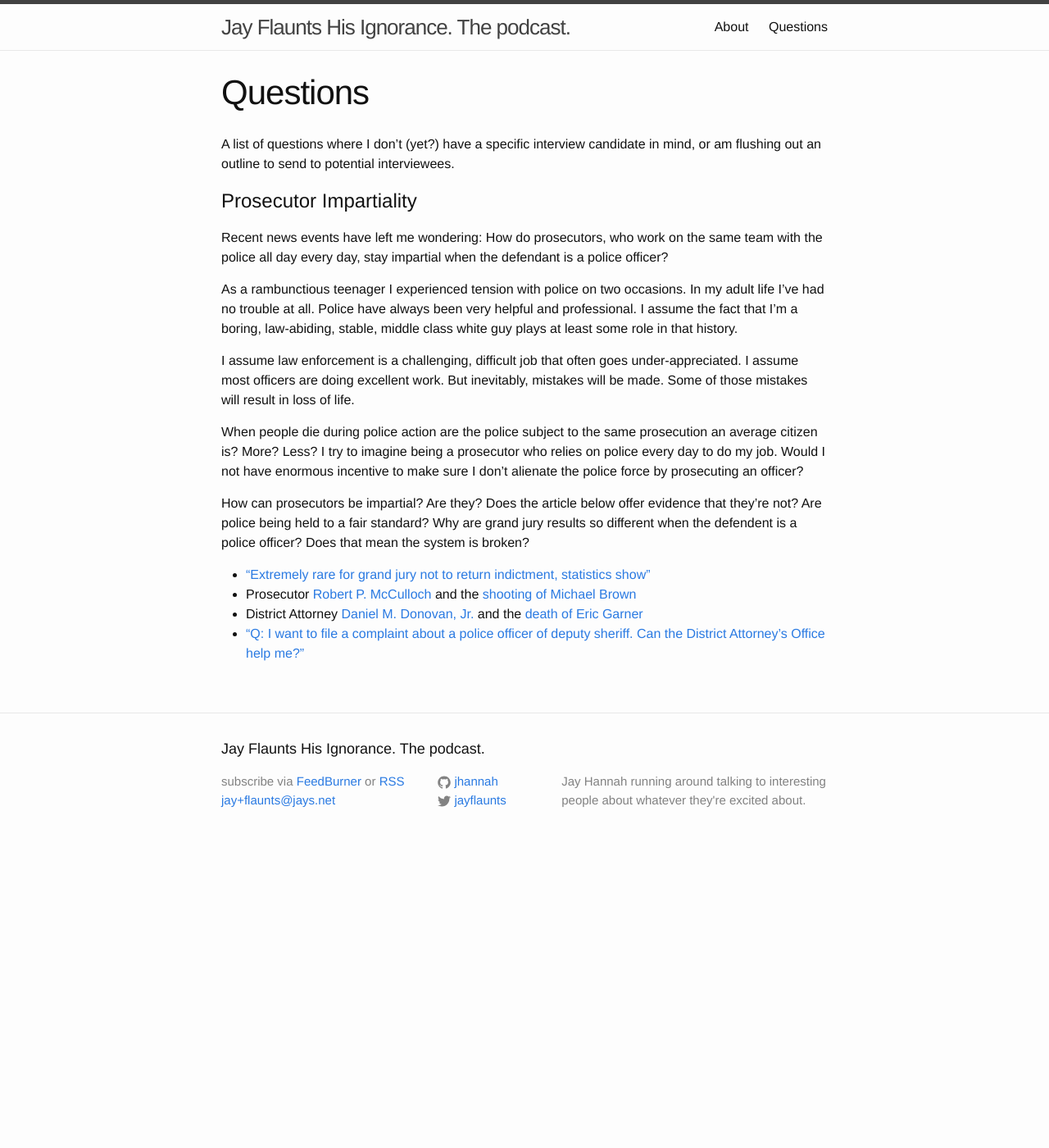
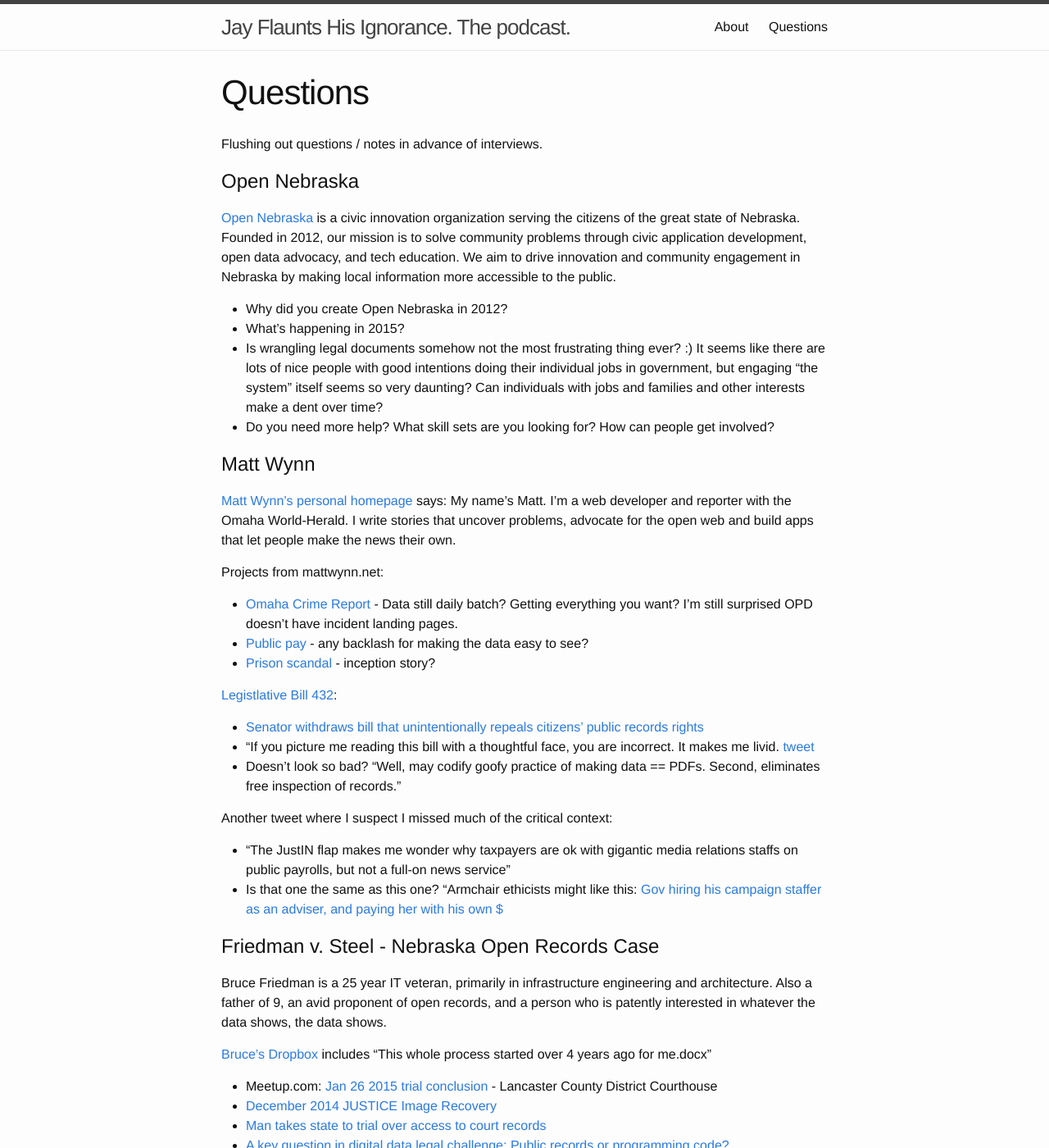
Before and after one commit to jhannah/jayflaunts, a Jekyll site: the page built from questions.md, in a window 1280 px wide and 1400 px high. Shown: the whole window at 82% size. Built offline with Jekyll 4.4.1, drawn with Linux system fonts in a browser that asks for light colours; some of the changed text lies outside the part shown.

Commit message:
Flushed out questions some more

```diff
--- a/questions.md
+++ b/questions.md
@@ -4,8 +4,69 @@
 permalink: /questions/
 ---
 
-A list of questions where I don't (yet?) have a specific interview candidate in mind,
-or am flushing out an outline to send to potential interviewees.
+Flushing out questions / notes in advance of interviews.
+
+
+# <a name="on"></a>Open Nebraska
+
+[Open Nebraska](http://opennebraska.io/) is a civic innovation organization serving the
+citizens of the great state of Nebraska. Founded in 2012, our mission is to solve
+community problems through civic application development, open data advocacy, and tech
+education. We aim to drive innovation and community engagement in Nebraska by making
+local information more accessible to the public.
+
+* Why did you create Open Nebraska in 2012?
+* What's happening in 2015?
+* Is wrangling legal documents somehow not the most frustrating thing ever? :)
+It seems like there are lots of nice people with good intentions doing their individual
+jobs in government, but engaging "the system" itself seems so very daunting?
+Can individuals with jobs and families and other interests make a dent over time?
+* Do you need more help? What skill sets are you looking for? How can people get involved?
+
+
+# <a name="wynn"></a>Matt Wynn
+
+[Matt Wynn's personal homepage](http://mattwynn.net/) says: My name’s Matt. I’m a web developer and reporter with
+the Omaha World-Herald. I write stories that uncover problems, advocate for the open web and
+build apps that let people make the news their own.
+
+Projects from mattwynn.net:
+
+* [Omaha Crime Report](http://omahacrimereport.com/) - Data still daily batch?
+Getting everything you want? I'm still surprised OPD doesn't have incident landing pages.
+* [Public pay](http://dataomaha.com/salaries) - any backlash for making the data easy to see?
+* [Prison scandal](http://dataomaha.com/prison) - inception story?
+
+[Legistlative Bill 432](http://www.nebraskalegislature.gov/FloorDocs/104/PDF/Intro/LB432.pdf):
+
+* [Senator withdraws bill that unintentionally repeals citizens' public records rights](http://www.omaha.com/news/legislature/senator-withdraws-bill-that-unintentionally-repeals-citizens-public-records-rights/article_ae59958d-34e1-597a-b688-6576d46b8773.html#.VMvAGn8leHA.twitter)
+* "If you picture me reading this bill with a thoughtful face, you are incorrect. It makes me livid.
+[tweet](https://twitter.com/mattwynn/status/558679098281574401)
+* Doesn't look so bad? "Well, may codify goofy practice of making data == PDFs.
+Second, eliminates free inspection of records."
+
+Another tweet where I suspect I missed much of the critical context:
+
+* "The JustIN flap makes me wonder why taxpayers are ok with gigantic media relations staffs on public payrolls, but not a full-on news service"
+* Is that one the same as this one? "Armchair ethicists might like this:
+[Gov hiring his campaign staffer as an adviser, and paying her with his own $](http://www.omaha.com/news/politics/questions-arise-after-gov-ricketts-uses-his-own-money-to/article_03b0a5dd-52f5-5581-9f7a-fff8df55e3ea.html)
+
+
+# <a name="fvs"></a>Friedman v. Steel - Nebraska Open Records Case
+
+Bruce Friedman is a 25 year IT veteran, primarily in infrastructure engineering and
+architecture. Also a father of 9, an avid proponent of open records, and a person
+who is patently interested in whatever the data shows, the data shows.
+
+[Bruce's Dropbox](https://www.dropbox.com/sh/vb7jze4fhj87zjc/AAChYVo1sb6edYROdrIyXaO3a?dl=0) includes
+"This whole process started over 4 years ago for me.docx"
+
+* Meetup.com: [Jan 26 2015 trial conclusion](http://www.meetup.com/Open-Nebraska-Meetup/events/219759047/) -
+  Lancaster County District Courthouse
+* [December 2014 JUSTICE Image Recovery](https://supremecourt.nebraska.gov/14239/december-2014-justice-image-recovery)
+* [Man takes state to trial over access to court records](http://journalstar.com/news/local/article_5afbc39a-f3dc-5edf-97f2-e95ee4901c1e.html)
+* [A key question in digital data legal challenge: Public records or programming code?](http://www.omaha.com/news/crime/a-key-question-in-digital-data-legal-challenge-public-records/article_4690a9b4-7180-5551-950a-c5d8f649b2f3.html)
+
 
 # <a name="prosector_impartiality"></a>Prosecutor Impartiality
 
```
Also changed, not shown: _drafts/friedman-v-steel.md (+0 -13 lines), README.md.
